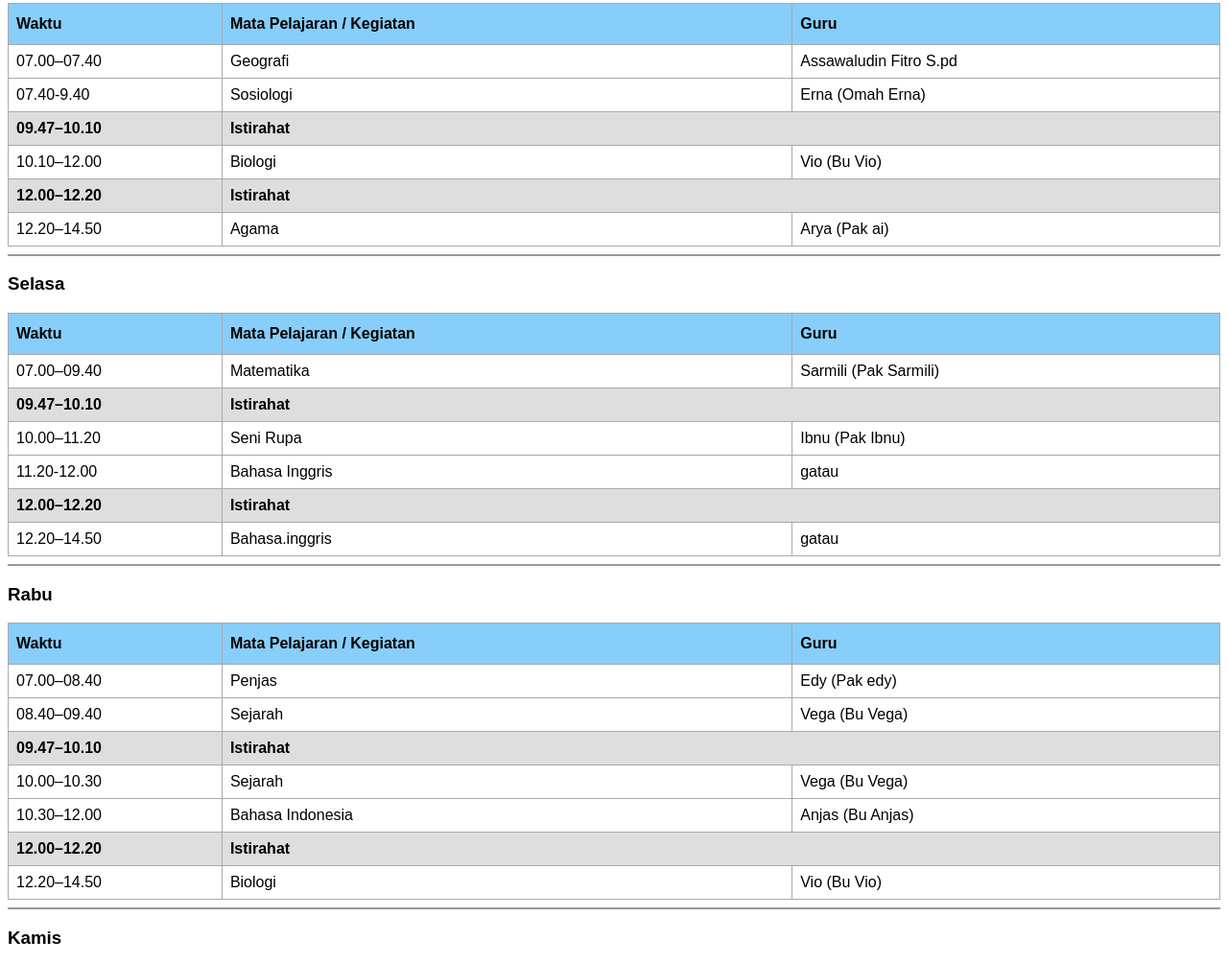
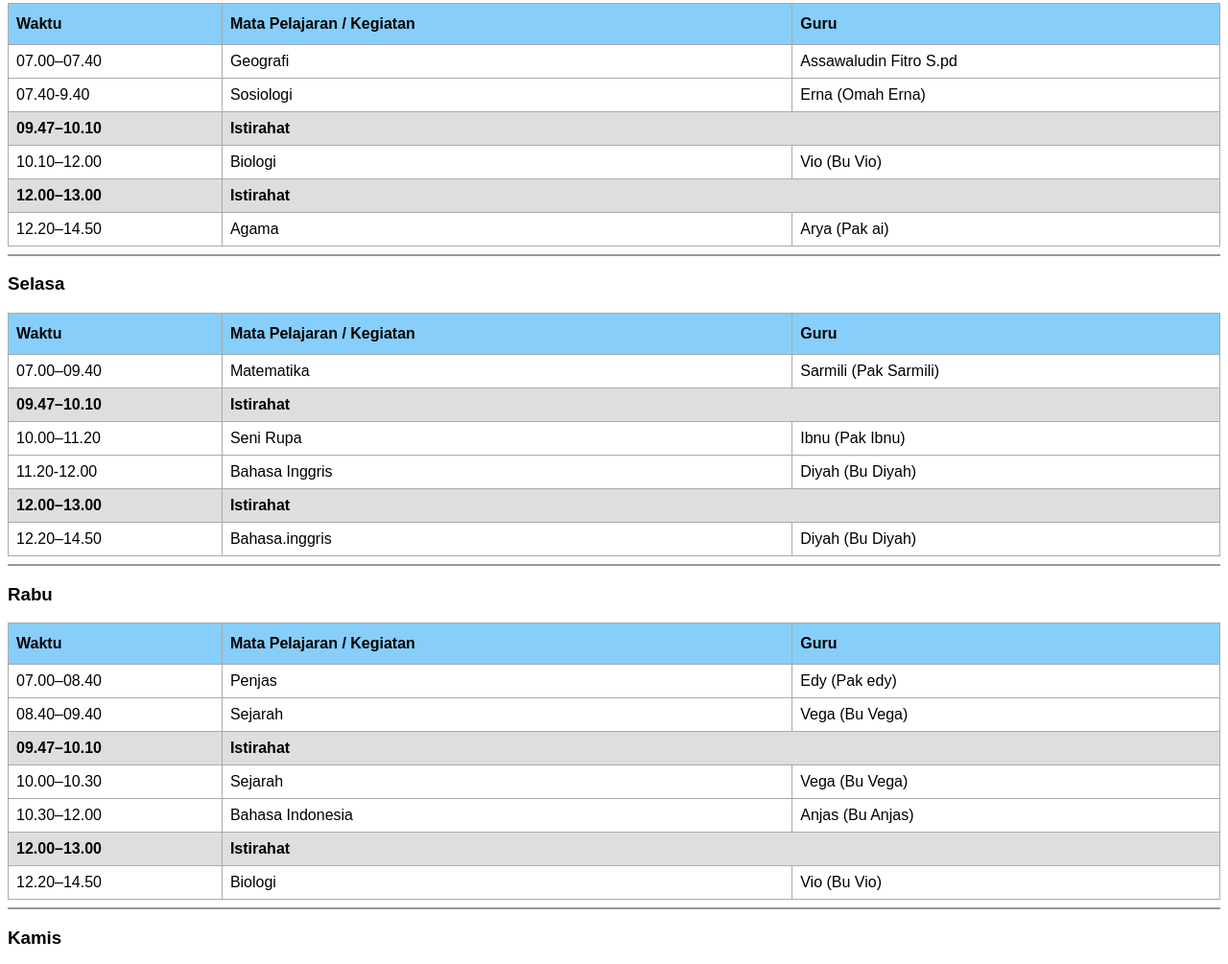
Before and after one commit to FadelSM/my-jadwal, a plain HTML site: page index.html in a window 1280 px wide. Shown: the part 106-1111 px from the top of the page at 96% size. Drawn offline with Linux system fonts and the light colour scheme.

Commit message:
Update index.html

```diff
--- a/index.html
+++ b/index.html
@@ -70,7 +70,7 @@
           <td>Vio (Bu Vio)</td>
         </tr>
         <tr id="break">
-          <td><strong>12.00–12.20</strong></td>
+          <td><strong>12.00–13.00</strong></td>
           <td colspan="3"><strong>Istirahat</strong></td>
         </tr>
         <tr>
@@ -108,16 +108,16 @@
         <tr>
           <td>11.20-12.00</td>
           <td>Bahasa Inggris</td>
-          <td>gatau</td>
+          <td>Diyah (Bu Diyah)</td>
         </tr>
         <tr id="break">
-          <td><strong>12.00–12.20</strong></td>
+          <td><strong>12.00–13.00</strong></td>
           <td colspan="3"><strong>Istirahat</strong></td>
         </tr>
         <tr>
           <td>12.20–14.50</td>
           <td>Bahasa.inggris</td>
-          <td>gatau</td>
+          <td>Diyah (Bu Diyah)</td>
         </tr>
       </tbody>
     </table>
@@ -157,7 +157,7 @@
           <td>Anjas (Bu Anjas)</td>
         </tr>
         <tr id="break">
-          <td><strong>12.00–12.20</strong></td>
+          <td><strong>12.00–13.00</strong></td>
           <td colspan="3"><strong>Istirahat</strong></td>
         </tr>
         <tr>
@@ -241,7 +241,7 @@
         <tr>
           <td>09.20-11.00</td>
           <td>Bahasa Inggris</td>
-          <td>gatau</td>
+          <td>Diyah (Bu Diyah)</td>
         </tr>
       </tbody>
     </table>
```
